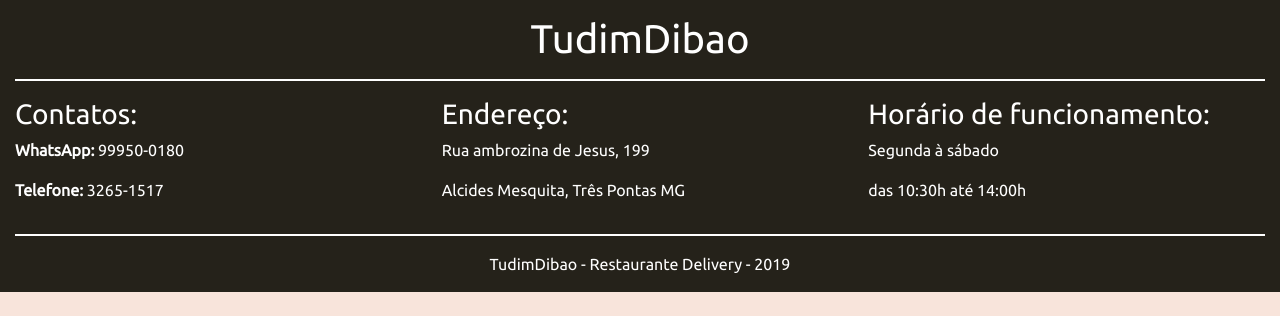
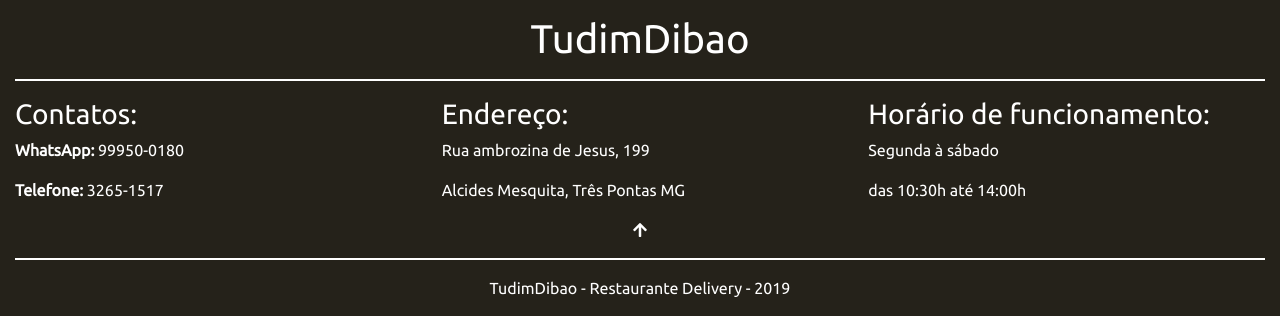
Before and after one commit to originwolf/TudimDibao, a PHP site: page / in a window 1280 px wide. Shown: the part 2076-2392 px from the top of the page. Before the commit the page ends 2368 px from the top, so only its background shows below. Run offline with PHP 8.4, Linux system fonts and the light colour scheme; data comes from the database, SQL or seed files in the repository; some libraries are stand-ins or nearby versions.

Commit message:
added a scroll top button
it's on the footer

```diff
--- a/css/estilo.css
+++ b/css/estilo.css
@@ -79,6 +79,12 @@ body{
 	font-family: Freestyle script, ubuntu, sans-serif;
 	color: #fff;
 }
+.scrolltop a{
+	color: #fff;
+}
+.scrolltop a:hover{
+	color: #aaa;
+}
 /*START CAROUSEL*/
 #slideshow{
 	margin-bottom: -1rem;
--- a/index.html
+++ b/index.html
@@ -31,7 +31,7 @@
 		<header>
 
 			<!-- START TOP-NAVIGATION -->
-			<section class="row top-navigation">
+			<section id="home" class="row top-navigation">
 
 				<div class="col-12 text-center">
 
@@ -276,6 +276,10 @@
 
 				</div>
 
+				<div class="scrolltop">
+					<a href="#home"><i class="fas fa-arrow-up"></i></a>
+				</div>
+
 				<div class="col-12 text-center">
 					<hr>
 					<p>TudimDibao - Restaurante Delivery - 2019</p>
--- a/index.php
+++ b/index.php
@@ -31,7 +31,7 @@
 		<header>
 
 			<!-- START TOP-NAVIGATION -->
-			<section class="row top-navigation">
+			<section id="home" class="row top-navigation">
 
 				<div class="col-12 text-center">
 
@@ -265,6 +265,10 @@
 
 				</div>
 
+				<div class="scrolltop">
+					<a href="#home"><i class="fas fa-arrow-up"></i></a>
+				</div>
+
 				<div class="col-12 text-center">
 					<hr>
 					<p>TudimDibao - Restaurante Delivery - 2019</p>
```
